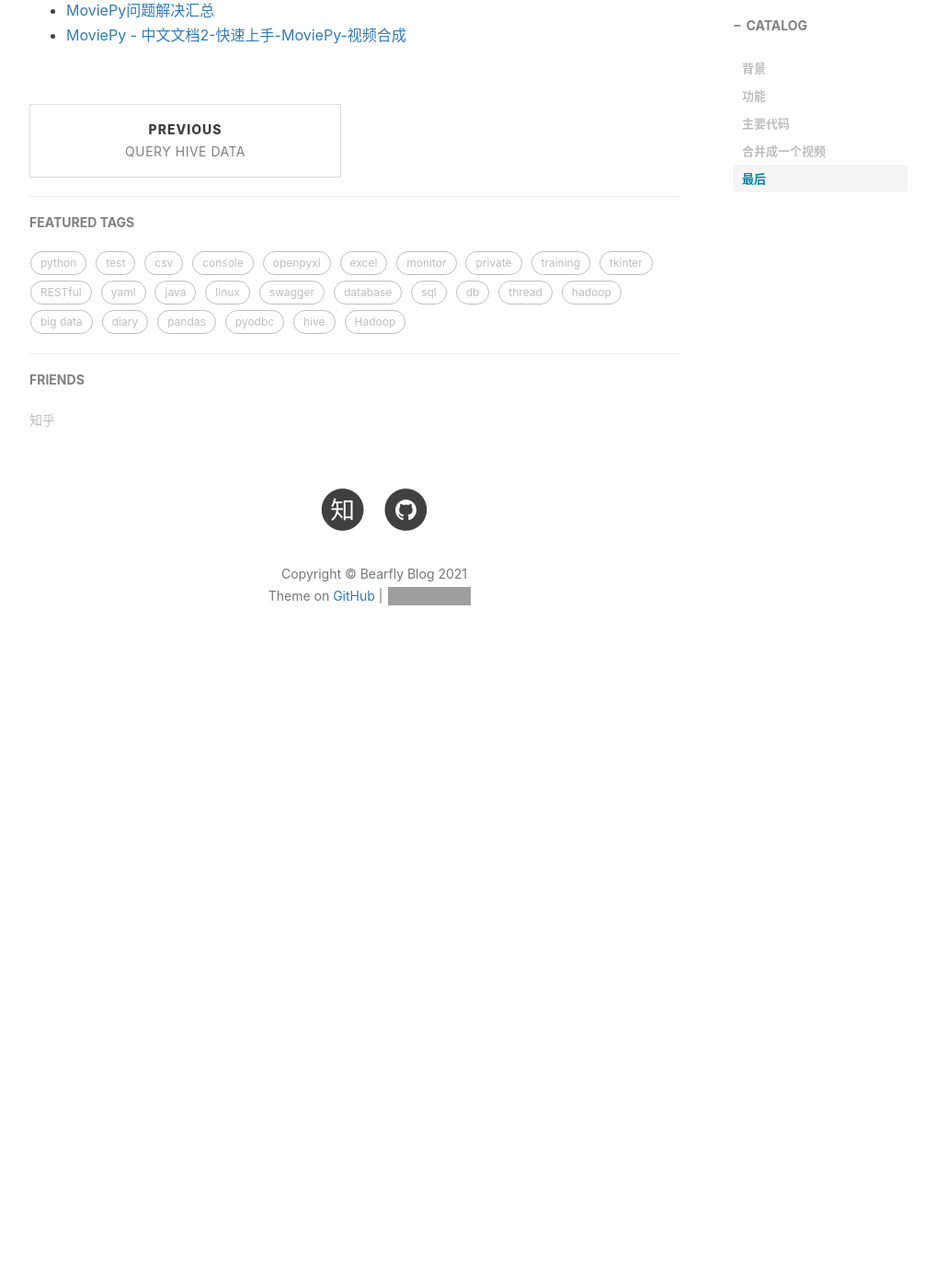
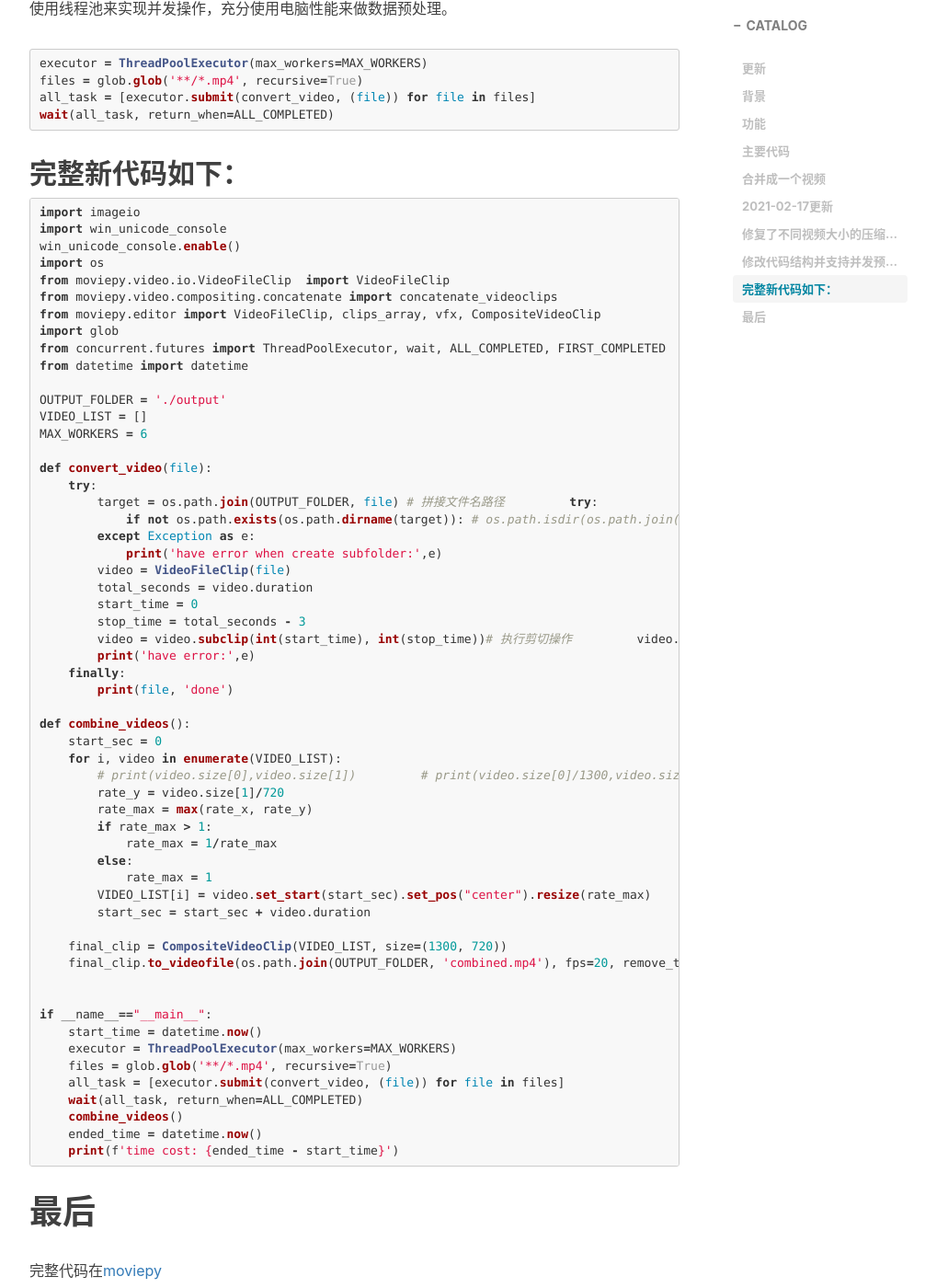
Before and after one commit to bearfly1990/bearfly.github.io, a Jekyll site: the page built from _posts/2021/02/2020-02-09-CutCombineTiktok.md, in a window 1280 px wide and 1400 px high, scrolled down 3149 px. Shown: the whole window at 92% size, without its empty margins (233-1239 px from the left). Built offline with Jekyll 4.4.1, drawn with Linux system fonts in a browser that asks for light colours; nearby versions of some CDN libraries; comment, search, counter and statistics services are not loaded; before the commit the page ends 3901 px from its top, so only the background shows below that; some of the changed text lies outside the part shown; grey boxes are pictures that could not be loaded.

Commit message:
fix resize logic and support thread pool

````diff
--- a/_posts/2021/02/2020-02-09-CutCombineTiktok.md
+++ b/_posts/2021/02/2020-02-09-CutCombineTiktok.md
@@ -11,6 +11,12 @@ tags:
   - moviepy
   - tiktok
 ---
+
+#  更新
+
+| date       | update                                                       |
+| ---------- | ------------------------------------------------------------ |
+| 2021-02-17 | 1. 修复了不同视频大小的压缩算法 2. 修改代码结构并支持并发预处理文件 |
 
 # 背景
 
@@ -95,7 +101,99 @@ video_list.append(video)#将加载完后的视频加入列表
 final_clip = CompositeVideoClip(video_list, size=(1300, 720))
 final_clip.to_videofile(os.path.join(output_folder, 'combined.mp4'), fps=20, remove_temp=True)
 ```
+# 2021-02-17更新
 
+## 修复了不同视频大小的压缩算法
+
+之前在合并不同大小的视频时，对于合并的算法有问题，不能适应所有的情况。
+
+更新后如下，根据长和宽，适合最合适的缩放大小。
+```python
+rate_x = video.size[0]/1300
+rate_y = video.size[1]/720
+rate_max = max(rate_x, rate_y)
+if rate_max > 1:
+    rate_max = 1/rate_max
+else:
+    rate_max = 1
+VIDEO_LIST[i] = video.set_start(start_sec).set_pos("center").resize(rate_max)
+```
+## 修改代码结构并支持并发预处理文件
+
+使用线程池来实现并发操作，充分使用电脑性能来做数据预处理。
+```python
+executor = ThreadPoolExecutor(max_workers=MAX_WORKERS)
+files = glob.glob('**/*.mp4', recursive=True)
+all_task = [executor.submit(convert_video, (file)) for file in files]
+wait(all_task, return_when=ALL_COMPLETED)
+```
+## 完整新代码如下：
+```python
+import imageio
+import win_unicode_console
+win_unicode_console.enable()
+import os
+from moviepy.video.io.VideoFileClip  import VideoFileClip
+from moviepy.video.compositing.concatenate import concatenate_videoclips
+from moviepy.editor import VideoFileClip, clips_array, vfx, CompositeVideoClip
+import glob
+from concurrent.futures import ThreadPoolExecutor, wait, ALL_COMPLETED, FIRST_COMPLETED
+from datetime import datetime
+
+OUTPUT_FOLDER = './output'
+VIDEO_LIST = []
+MAX_WORKERS = 6
+
+def convert_video(file):
+    try:
+        target = os.path.join(OUTPUT_FOLDER, file) # 拼接文件名路径
+        try:
+            if not os.path.exists(os.path.dirname(target)): # os.path.isdir(os.path.join(root, output)) os.path.join(root, output)
+                os.makedirs(os.path.dirname(target))
+        except Exception as e:
+            print('have error when create subfolder:',e)
+        video = VideoFileClip(file)
+        total_seconds = video.duration
+        start_time = 0
+        stop_time = total_seconds - 3
+        video = video.subclip(int(start_time), int(stop_time))# 执行剪切操作
+        video.to_videofile(target, fps=20, remove_temp=True)# 输出文件
+        # os.remove(source)
+        VIDEO_LIST.append(video)# 将加载完后的视频加入列表
+    except Exception as e:
+        print('have error:',e)
+    finally:
+        print(file, 'done')
+
+def combine_videos():
+    start_sec = 0
+    for i, video in enumerate(VIDEO_LIST):
+        # print(video.size[0],video.size[1])
+        # print(video.size[0]/1300,video.size[1]/720)
+        rate_x = video.size[0]/1300
+        rate_y = video.size[1]/720
+        rate_max = max(rate_x, rate_y)
+        if rate_max > 1:
+            rate_max = 1/rate_max
+        else:
+            rate_max = 1
+        VIDEO_LIST[i] = video.set_start(start_sec).set_pos("center").resize(rate_max)
+        start_sec = start_sec + video.duration
+
+    final_clip = CompositeVideoClip(VIDEO_LIST, size=(1300, 720))
+    final_clip.to_videofile(os.path.join(OUTPUT_FOLDER, 'combined.mp4'), fps=20, remove_temp=True)
+
+
+if __name__=="__main__":
+    start_time = datetime.now()
+    executor = ThreadPoolExecutor(max_workers=MAX_WORKERS)
+    files = glob.glob('**/*.mp4', recursive=True)
+    all_task = [executor.submit(convert_video, (file)) for file in files]
+    wait(all_task, return_when=ALL_COMPLETED)
+    combine_videos()
+    ended_time = datetime.now()
+    print(f'time cost: {ended_time - start_time}')
+```
 # 最后
 
 完整代码在[moviepy](https://github.com/bearfly1990/PowerScript/tree/master/Python3/moviepy/)
@@ -109,4 +207,5 @@ final_clip.to_videofile(os.path.join(output_folder, 'combined.mp4'), fps=20, rem
 * [使用Python+moviepy连接不同尺寸的视频文件](https://cloud.tencent.com/developer/article/1582917)
 * [MoviePy不同尺寸视频vedio_clip或者图片image_clip拼接出现花屏](https://blog.csdn.net/ucsheep/article/details/84630800)
 * [MoviePy问题解决汇总](https://blog.csdn.net/ucsheep/article/details/84387092)
-*  [MoviePy - 中文文档2-快速上手-MoviePy-视频合成](https://blog.csdn.net/ucsheep/article/details/81329598)
+* [MoviePy - 中文文档2-快速上手-MoviePy-视频合成](https://blog.csdn.net/ucsheep/article/details/81329598)
+* [python线程池 ThreadPoolExecutor 使用详解](https://blog.csdn.net/xiaoyu_wu/article/details/102820384)
````
